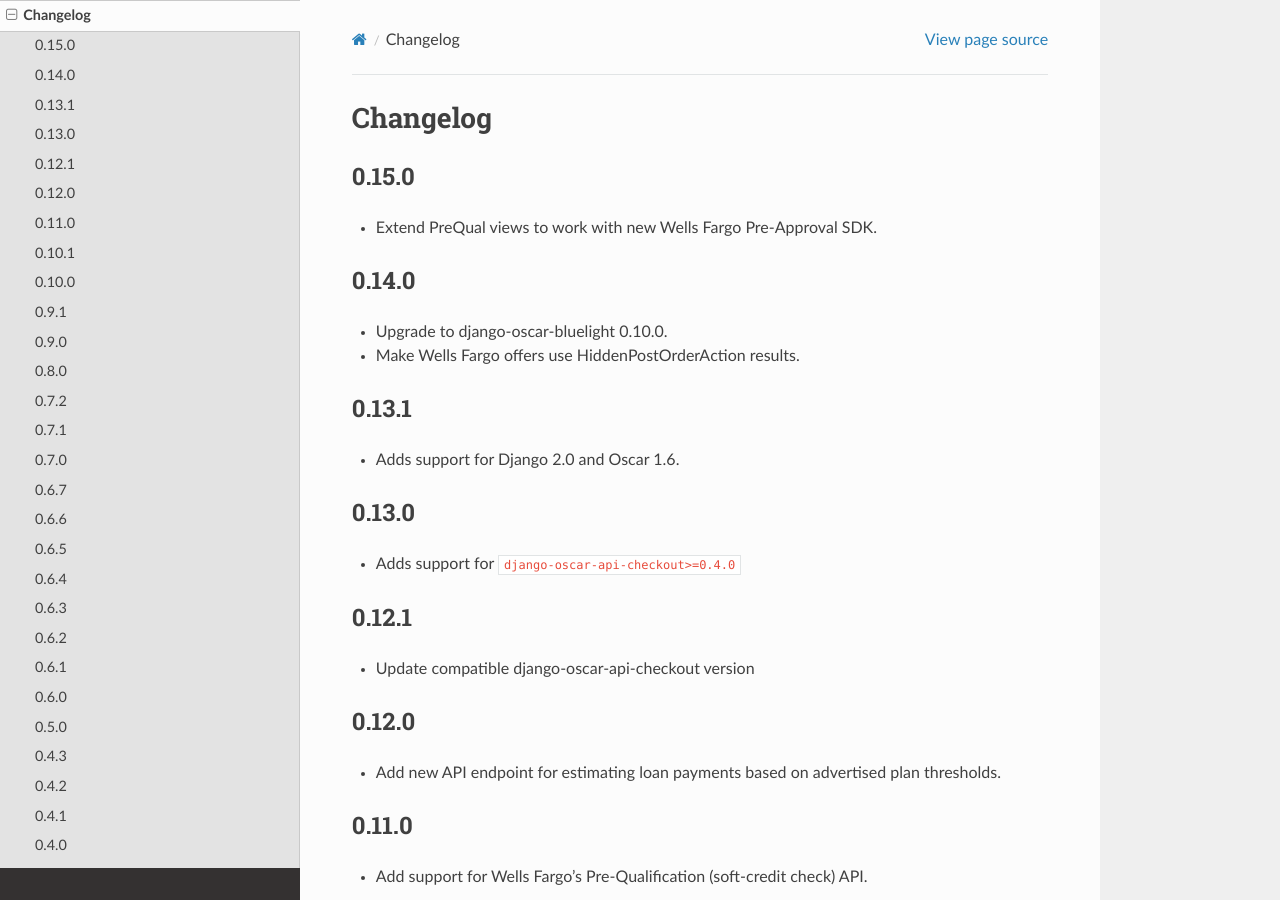
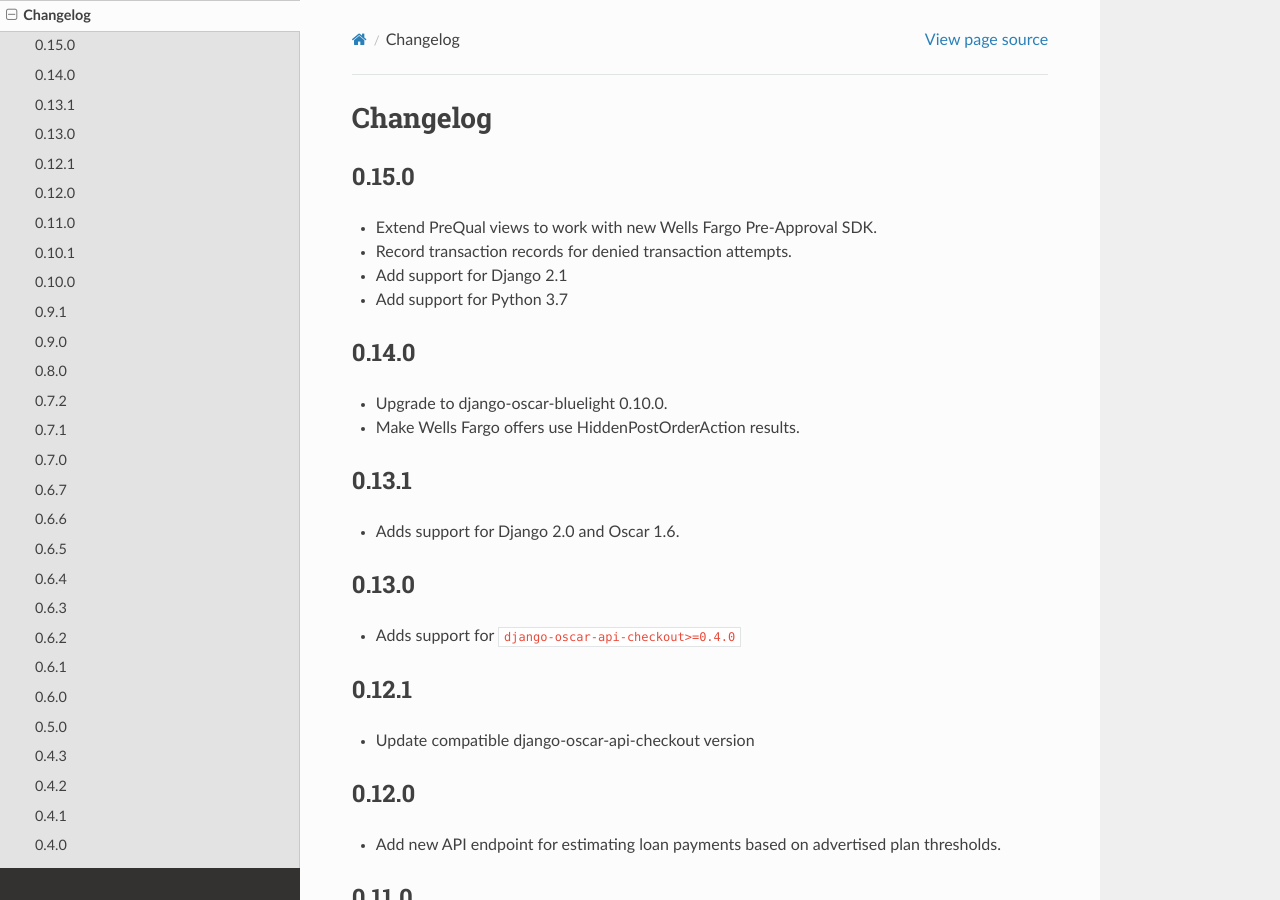
Before and after one commit to m-hairan/django-oscar, a Sphinx documentation site: the page built from docs/changes.rst, in a window 1280 px wide and 900 px high. Built offline with Sphinx 7.4.7 and the Read the Docs theme 2.0.0, drawn with Linux system fonts in a browser that asks for light colours; the version number could not be read and is left out.

Commit message:
Update changelog

```diff
--- a/docs/changes.rst
+++ b/docs/changes.rst
@@ -6,6 +6,9 @@
 0.15.0
 ------------------
 - Extend PreQual views to work with new Wells Fargo Pre-Approval SDK.
+- Record transaction records for denied transaction attempts.
+- Add support for Django 2.1
+- Add support for Python 3.7
 
 0.14.0
 ------------------
```
